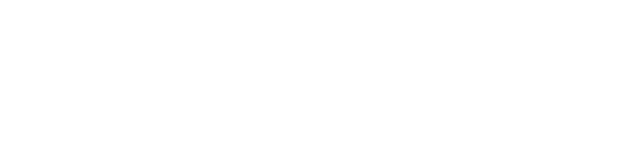
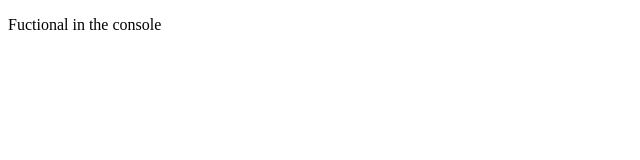
Before and after one commit to MugdhaThoke/vit-internship-mern-jsbs, a plain HTML site: page TASK2JS.html in a window 1280 px wide. Shown: the whole page, without its empty margins (0-640 px from the left). Drawn offline with Linux system fonts and the light colour scheme.

Commit message:
TASK2JS.html

```diff
--- a/TASK2JS.html
+++ b/TASK2JS.html
@@ -6,6 +6,7 @@
     <title>Task 2 JS</title>
 </head>
 <body>
+    <p>Fuctional in the console</p>
     <script>
         let a="webmaster";
         console.log("Original word: "+a);
```
